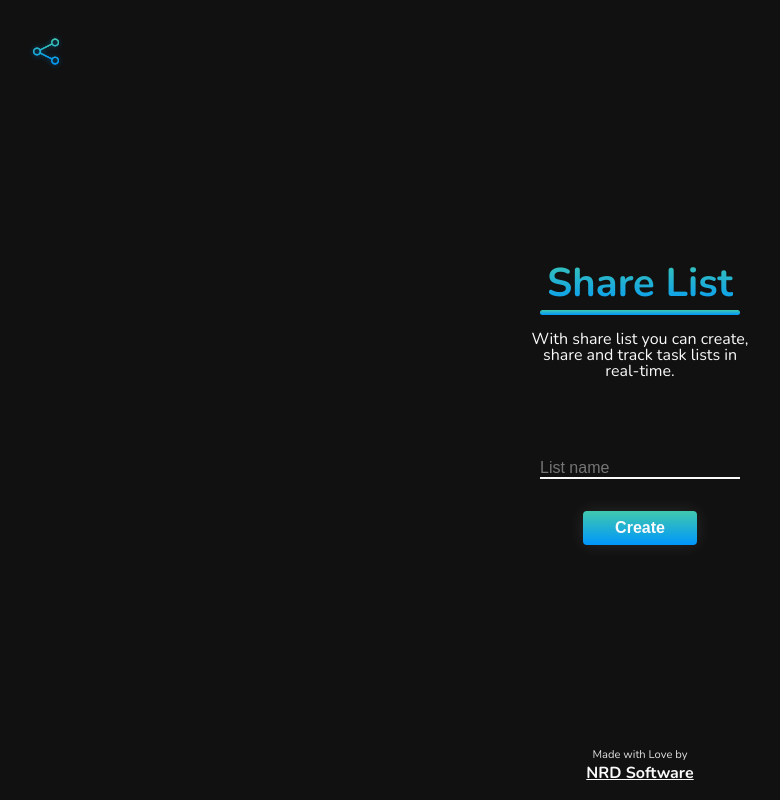
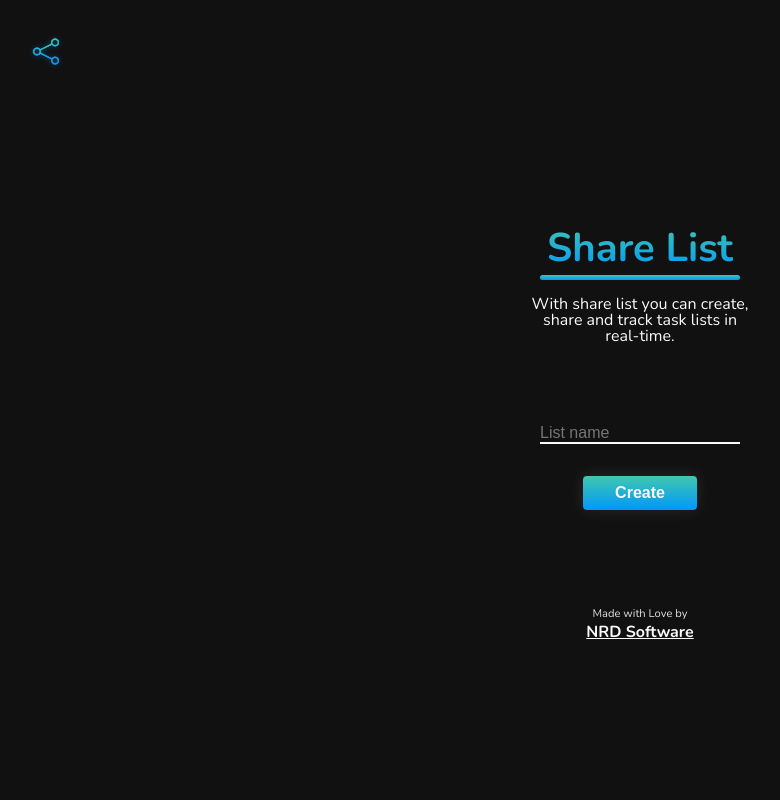
Before and after one commit to lnardon/ShareList, a React (Create React App) app: page / in a window 1280 px wide. Shown: the whole page, without its empty margins (0-780 px from the left). Built offline with nearby package versions, Linux system fonts and the light colour scheme; no server answers.

Commit message:
🐛 Fix footer overlay bug

```diff
--- a/src/components/Footer/styles.css
+++ b/src/components/Footer/styles.css
@@ -6,8 +6,6 @@
   align-items: center;
   justify-content: center;
   padding: 1rem 0rem;
-  position: absolute;
-  bottom: 0px;
 }
 
 .footerText {
```
